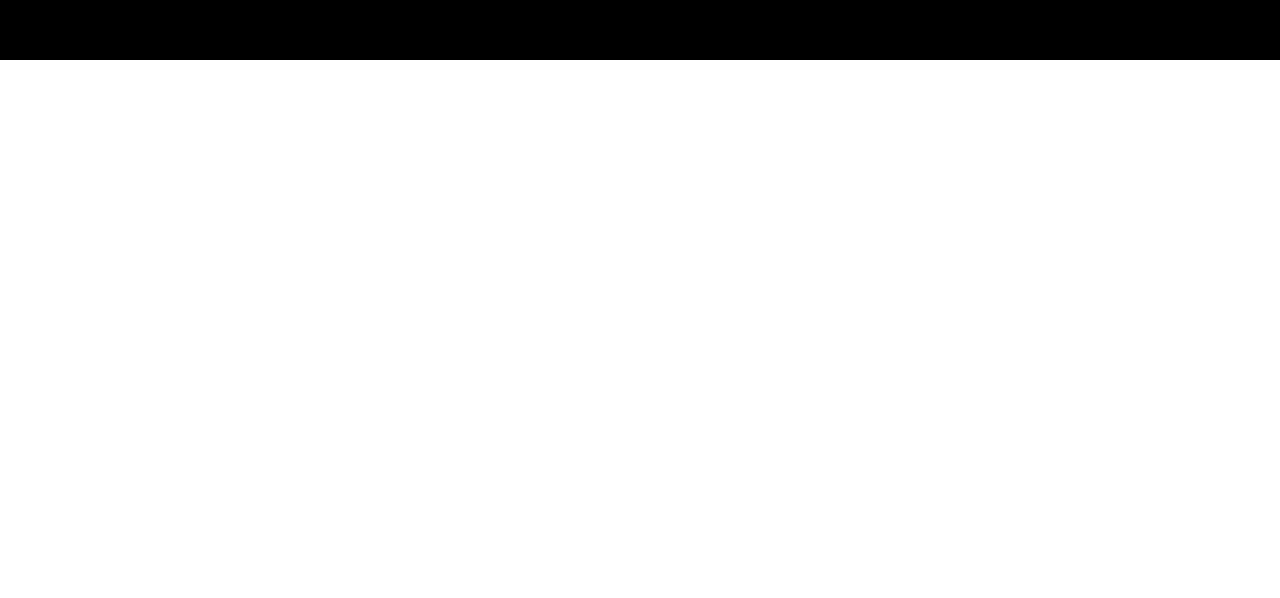
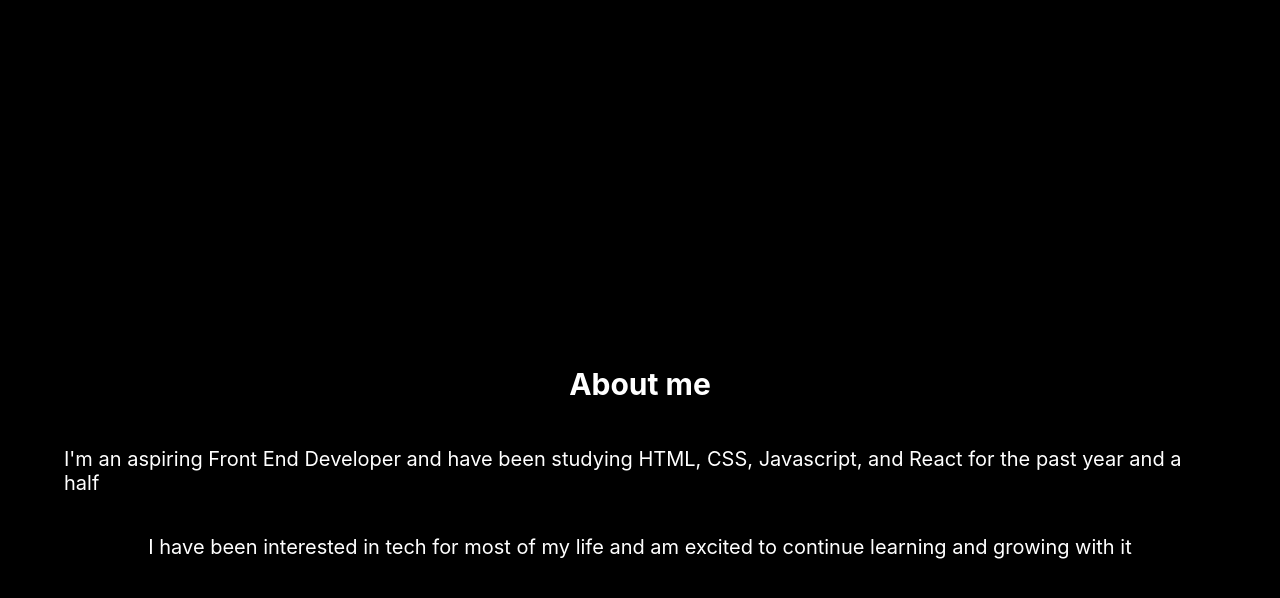
Before and after one commit to Braden0006/portfolio-version2, a React (Create React App) app: page / in a window 1280 px wide. Shown: the part 740-1338 px from the top of the page. Before the commit the page ends 800 px from the top, so only its background shows below. Built offline with nearby package versions, Linux system fonts and the light colour scheme.

Commit message:
Made and styles the "About" component

```diff
--- a/src/App.js
+++ b/src/App.js
@@ -1,6 +1,7 @@
 import React from 'react';
 import Navbar from './Components/Navbar/Navbar';
 import Homepage from './Components/Homepage/Homepage';
+import About from './Components/About/About'
 
 import './App.css';
 
@@ -11,6 +12,7 @@
         <Navbar />
         <Homepage />
       </div>
+      <About />
     </div>
   )
 }
--- /dev/null
+++ b/src/Components/About/About.css
@@ -0,0 +1 @@
+.about{height:100vh;width:90vw;margin:auto;display:flex;flex-direction:column;align-items:center;justify-content:center}.about .about__title,.about .about__info{color:#fff}.about .about__title{font-size:3rem}.about .about__info{font-size:2rem}/*# sourceMappingURL=About.css.map */
--- /dev/null
+++ b/src/Components/About/About.js
@@ -0,0 +1,18 @@
+import React from "react";
+import "./About.css";
+
+export default function About() {
+  return (
+    <div className="about">
+      <h2 className="about__title">About me</h2>
+      <p className="about__info">
+        I'm an aspiring Front End Developer and have been studying HTML, CSS,
+        Javascript, and React for the past year and a half
+      </p>
+      <p className="about__info">
+        I have been interested in tech for most of my life and am excited to
+        continue learning and growing with it
+      </p>
+    </div>
+  );
+}
--- /dev/null
+++ b/src/Components/About/About.scss
@@ -0,0 +1,23 @@
+@import '../Variables/Variables.scss';
+
+.about {
+    height: 100vh;
+    width: 90vw;
+    margin: auto;
+    display: flex;
+    flex-direction: column;
+    align-items: center;
+    justify-content: center;
+
+    .about__title, .about__info {
+        color: $white;
+    }
+
+    .about__title {
+        font-size: $icon-font;
+    }
+
+    .about__info {
+        font-size: $medium-font;
+    }
+}
```
Also changed, not shown: 1 other file (tests, documents, lock files or other folders).
